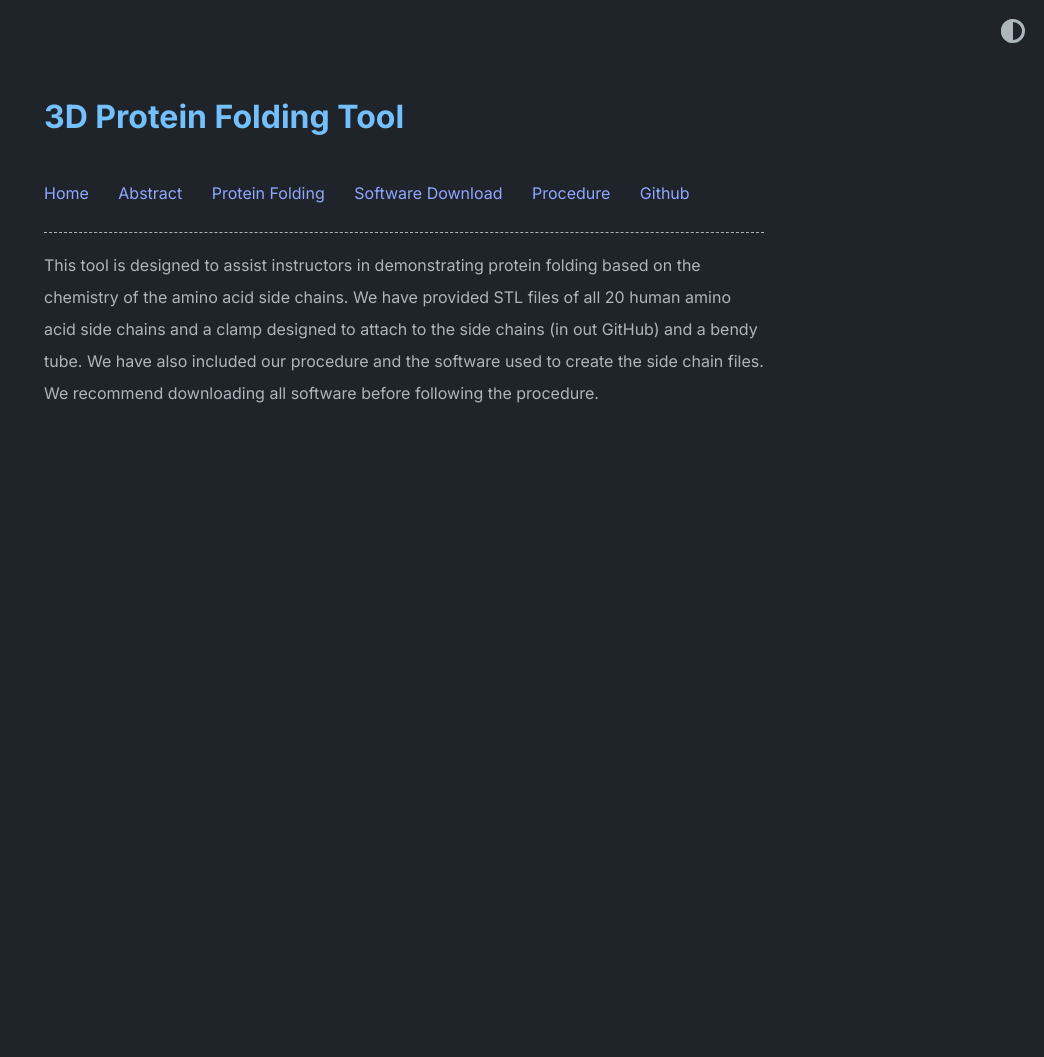
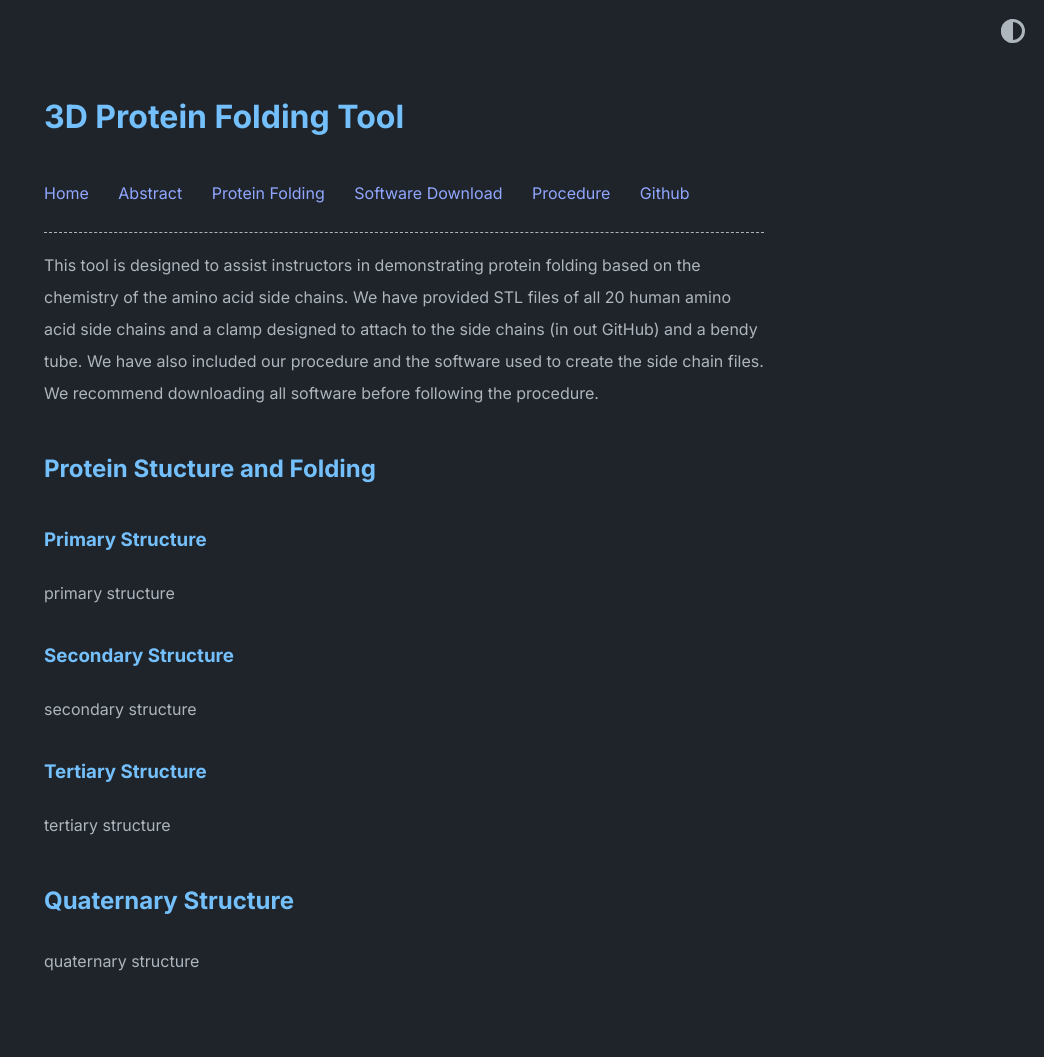
Before and after one commit to KatESaeed/3D-Protein-Folding-Tool-Website, a Jekyll site: the page built from index.md, in a window 1280 px wide. Shown: the whole page, without its empty margins (236-1280 px from the left). Built offline with Jekyll 4.4.1, drawn with Linux system fonts in a browser that asks for light colours; before the commit the page ends 900 px from its top, so only the background shows below that.

Commit message:
Update index.md

```diff
--- a/index.md
+++ b/index.md
@@ -1,3 +1,15 @@
 ---
 layout: home
 ---
+## Protein Stucture and Folding
+### Primary Structure
+primary structure
+
+### Secondary Structure
+secondary structure
+
+### Tertiary Structure
+tertiary structure
+
+## Quaternary Structure
+quaternary structure
```
